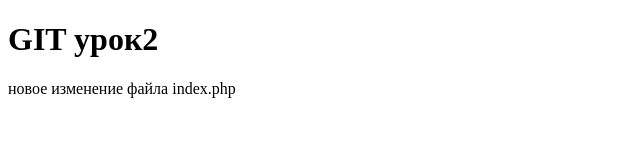
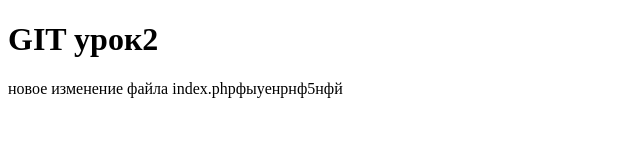
Before and after one commit to AleksandrJakovlev/probnic, a plain HTML site: page index.html in a window 1280 px wide. Shown: the whole page, without its empty margins (0-640 px from the left). Drawn offline with Linux system fonts and the light colour scheme.

Commit message:
second commit

```diff
--- a/index.html
+++ b/index.html
@@ -7,7 +7,7 @@
 <body>
 <h1>GIT урок2</h1>
 <p>
-новое изменение файла index.php
+новое изменение файла index.phpфыуенрнф5нфй
 </p>
 
 </body>
```
